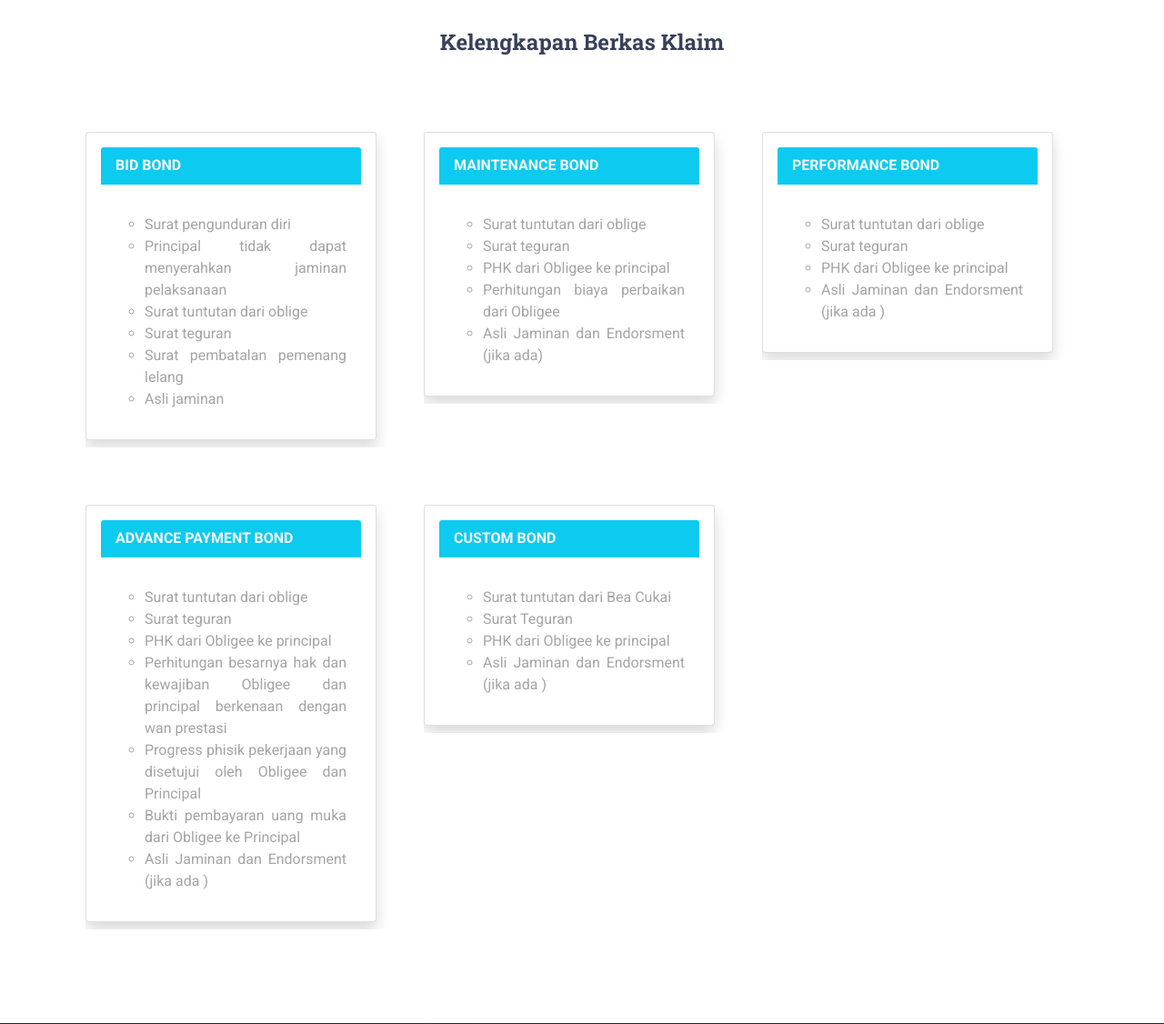
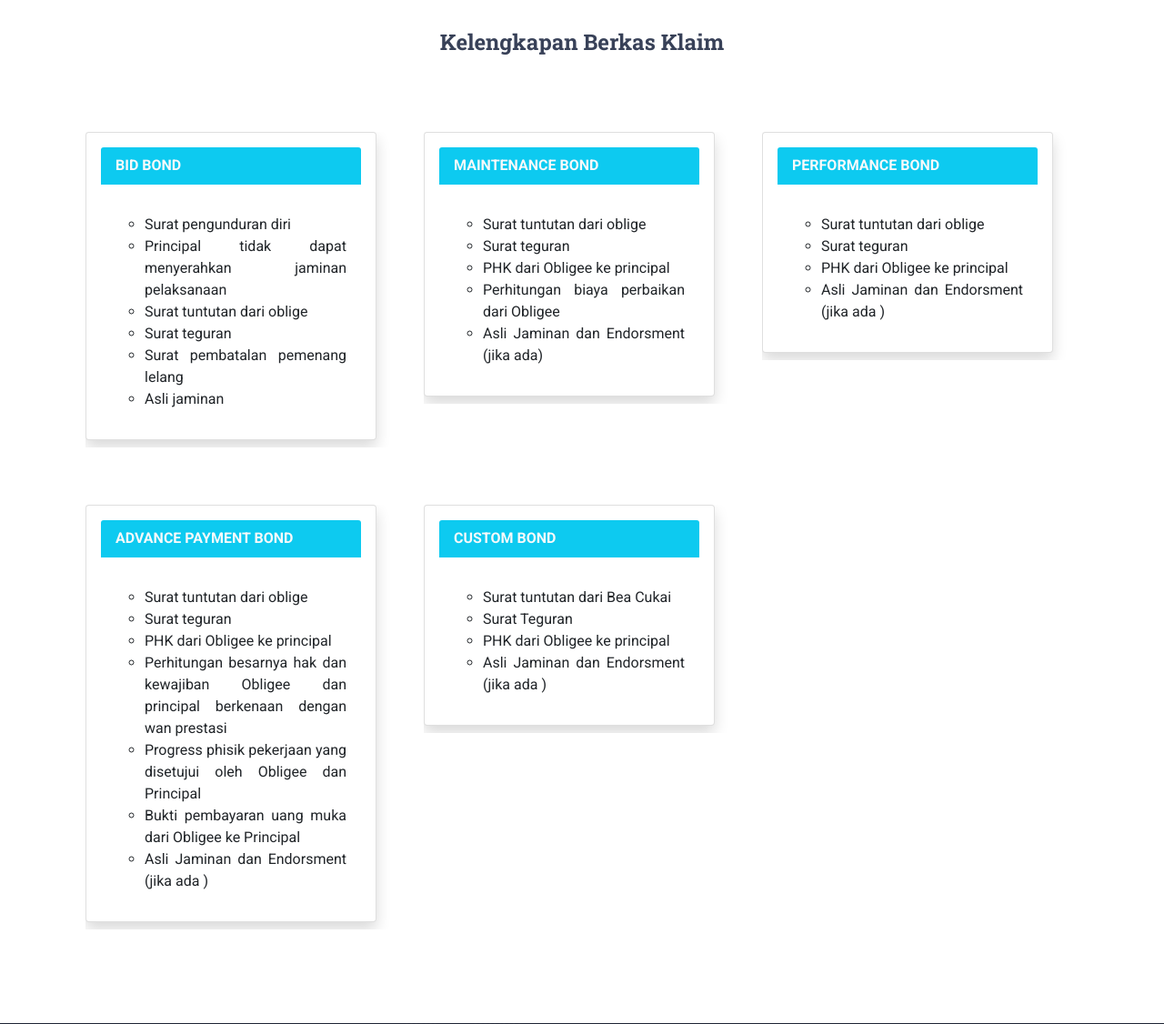
Before and after one commit to yuliadwiputri/jp_lampung, a CodeIgniter app: page /jp_lampung/User/bonding in a window 1280 px wide. Shown: the part 860-1986 px from the top of the page at 91% size. Run offline with CodeIgniter, Linux system fonts and the light colour scheme.

Commit message:
view_product_update

```diff
--- a/application/views/user/v_astor.php
+++ b/application/views/user/v_astor.php
@@ -163,7 +163,7 @@
                         <div class="cardShadow">
                             <div class="card shadow p-3 mb-2 bg-white rounded" style="width: 20rem;">
                                 <h7 class="card-header bg-info text-light border-info fs-6"><b>1. Partial Loss</b></h7>
-                                <div class="card-body">
+                                <div class="card-body text-dark">
                                     <p class="card-text">
                                     <ul style="list-style-type:circle">
                                         <li class="fs-6">Surat Tuntutan Kerugian dari Tertanggung ditanda tangani oleh yang berhak, untuk perusahaan dicap.</li>
@@ -190,7 +190,7 @@
                         <div class="cardShadow">
                             <div class="card shadow p-3 mb-2 bg-white rounded" style="width: 20rem;">
                                 <h7 class="card-header bg-info text-light border-info fs-6"><b>2. Total Loss</b></h7>
-                                <div class="card-body">
+                                <div class="card-body text-dark">
                                     <p class="card-text">
                                     <ul style="list-style-type:circle">
                                         <li class="fs-6">Laporan survey petugas (diupayakan cross check TKP/lingkungannya maksimum 2 x 24 jam setelah adanya pelaporan) berikut asli foto (kerusakan total).</li>
@@ -214,7 +214,7 @@
                         <div class="cardShadow">
                             <div class="card shadow p-3 mb-2 bg-white rounded" style="width: 20rem;">
                                 <h7 class="card-header bg-info text-light border-info fs-6"><b>3. Tuntutan yang melibatkan Pihak III (TJH III), harus disertai:</b></h7>
-                                <div class="card-body">
+                                <div class="card-body text-dark">
                                     <p class="card-text">
                                     <ul style="list-style-type:circle">
                                         <li class="fs-6">Surat Tuntutan Kerugian dari Pihak III kepada Tertanggung.</li>
--- a/application/views/user/v_bonding.php
+++ b/application/views/user/v_bonding.php
@@ -63,7 +63,7 @@
                         <div class="cardShadow">
                             <div class="card shadow p-3 mb-2 bg-white rounded" style="width: 20rem;">
                                 <h7 class="card-header bg-info text-light border-info fs-6"><b>BID BOND</b></h7>
-                                <div class="card-body">
+                                <div class="card-body text-dark">
                                     <p class="card-text">
                                     <ul style="list-style-type:circle">
                                         <li class="fs-6">Surat pengunduran diri </li>
@@ -83,7 +83,7 @@
                         <div class="cardShadow">
                             <div class="card shadow p-3 mb-2 bg-white rounded" style="width: 20rem;">
                                 <h7 class="card-header bg-info text-light border-info fs-6"><b>MAINTENANCE BOND</b></h7>
-                                <div class="card-body">
+                                <div class="card-body text-dark">
                                     <p class="card-text">
                                     <ul style="list-style-type:circle">
                                         <li class="fs-6">Surat tuntutan dari oblige </li>
@@ -102,7 +102,7 @@
                         <div class="cardShadow">
                             <div class="card shadow p-3 mb-2 bg-white rounded" style="width: 20rem;">
                                 <h7 class="card-header bg-info text-light border-info fs-6"><b>PERFORMANCE BOND</b></h7>
-                                <div class="card-body">
+                                <div class="card-body text-dark">
                                     <p class="card-text">
                                     <ul style="list-style-type:circle">
                                         <li class="fs-6">Surat tuntutan dari oblige </li>
@@ -124,7 +124,7 @@
                         <div class="cardShadow">
                             <div class="card shadow p-3 mb-2 bg-white rounded" style="width: 20rem;">
                                 <h7 class="card-header bg-info text-light border-info fs-6"><b>ADVANCE PAYMENT BOND</b></h7>
-                                <div class="card-body">
+                                <div class="card-body text-dark">
                                     <p class="card-text">
                                     <ul style="list-style-type:circle">
                                         <li class="fs-6">Surat tuntutan dari oblige </li>
@@ -145,7 +145,7 @@
                         <div class="cardShadow">
                             <div class="card shadow p-3 mb-2 bg-white rounded" style="width: 20rem;">
                                 <h7 class="card-header bg-info text-light border-info fs-6"><b>CUSTOM BOND</b></h7>
-                                <div class="card-body">
+                                <div class="card-body text-dark">
                                     <p class="card-text">
                                     <ul style="list-style-type:circle">
                                         <li class="fs-6">Surat tuntutan dari Bea Cukai </li>
--- a/application/views/user/v_graha.php
+++ b/application/views/user/v_graha.php
@@ -175,7 +175,7 @@
                     <div class="col">
                         <div class="cardShadow">
                             <div class="card shadow p-3 mb-2 bg-white rounded">
-                                <div class="card-body">
+                                <div class="card-body text-dark">
                                     <p class="card-text">
                                     <ul style="list-style-type:circle">
                                         <li class="fs-6">Tertanggung sesegera mungkin melaporkan/menyampaikan keterangan tertulis (sesuai PSKI) mengenai kerugian yang terjadi dengan tidak merubah/merusak objek yang mengalami kerugian.</li>
```
Also changed, not shown: application/views/user/v_aspri.php (+9 -9 lines).
